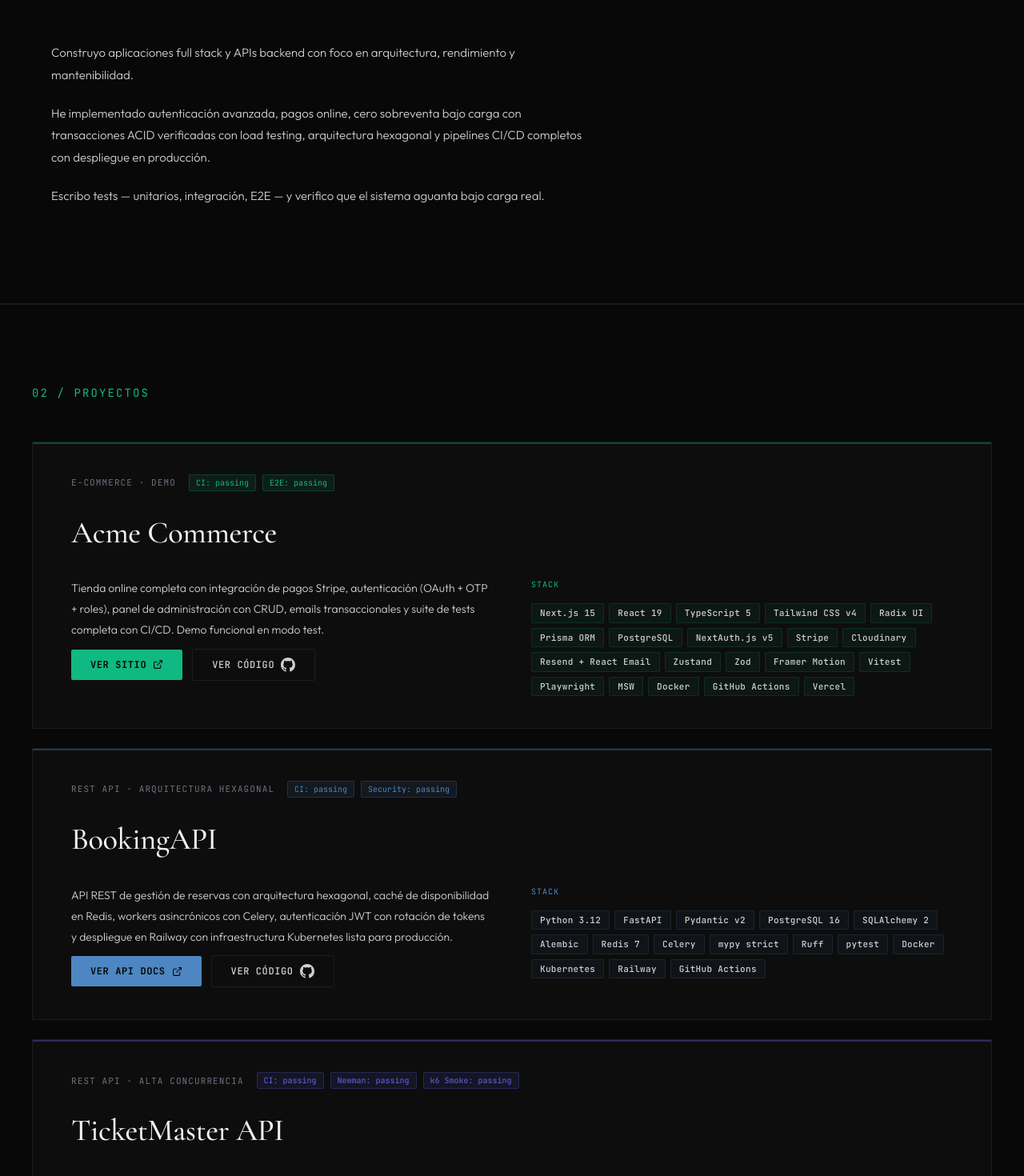
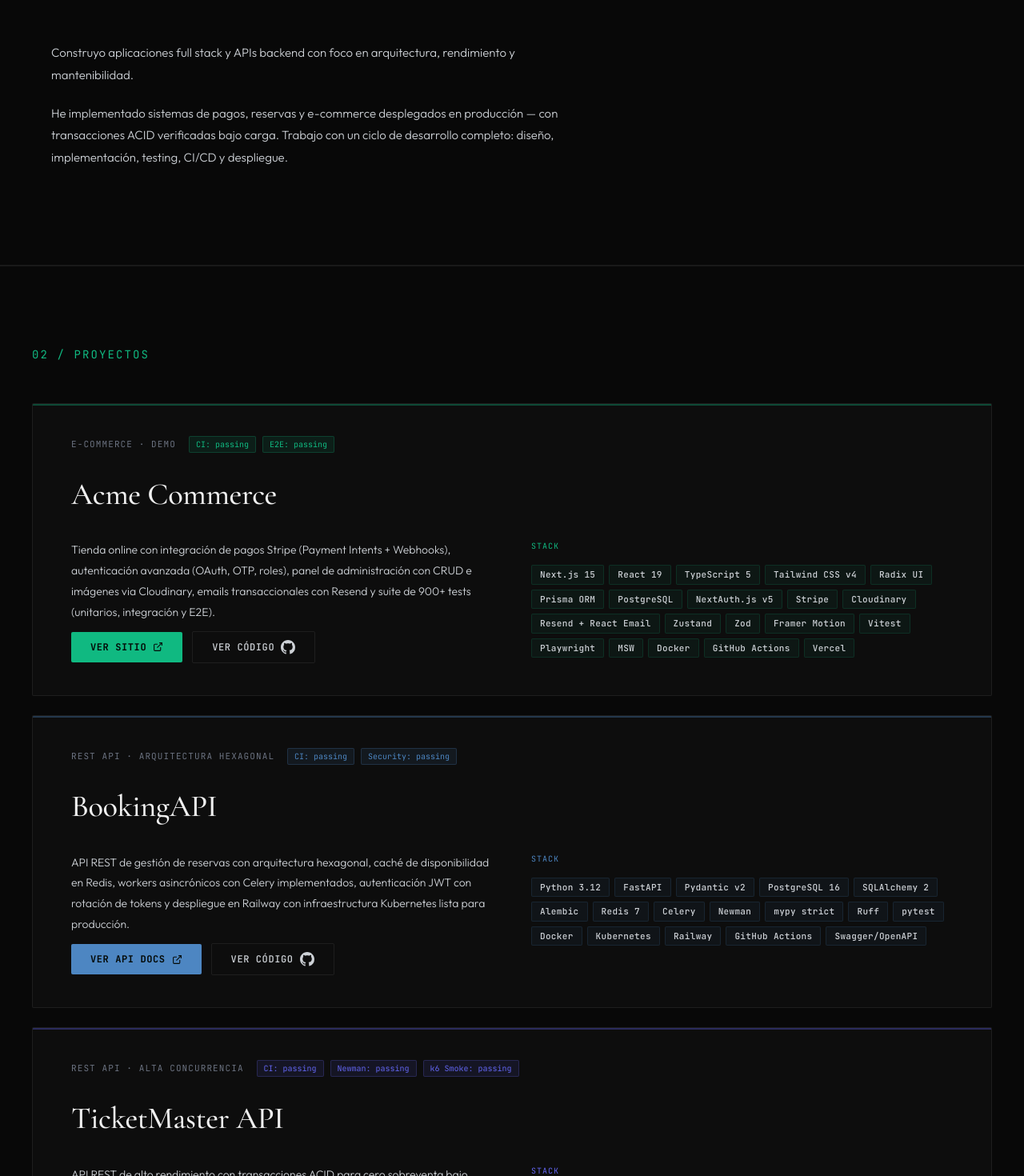
Before and after one commit to LucasBenitez7/portfolio, a Next.js app: page / in a window 1280 px wide. Shown: the part 920-2390 px from the top of the page at 80% size. Built offline with nearby package versions, Linux system fonts and the light colour scheme.

Commit message:
content: update about section and project descriptions

```diff
--- a/app/components/sections/about/About.tsx
+++ b/app/components/sections/about/About.tsx
@@ -46,21 +46,10 @@ export default function About() {
               fontWeight: 300,
             }}
           >
-            He implementado autenticación avanzada, pagos online, cero sobreventa bajo carga con
-            transacciones ACID verificadas con load testing, arquitectura
-            hexagonal y pipelines CI/CD completos con despliegue en producción.
-          </p>
-          <p
-            style={{
-              fontSize: 15,
-              color: "var(--text-secondary)",
-              lineHeight: 1.85,
-              marginBottom: 20,
-              fontWeight: 300,
-            }}
-          >
-            Escribo tests — unitarios, integración, E2E — y verifico que el
-            sistema aguanta bajo carga real.
+            He implementado sistemas de pagos, reservas y e-commerce desplegados
+            en producción — con transacciones ACID verificadas bajo carga.
+            Trabajo con un ciclo de desarrollo completo: diseño, implementación,
+            testing, CI/CD y despliegue.
           </p>
         </div>
       </div>
--- a/app/data/projects/project-list.ts
+++ b/app/data/projects/project-list.ts
@@ -6,7 +6,7 @@ export const PROJECTS = [
     url: "https://shop.lsbstack.com",
     repo: "https://github.com/LucasBenitez7/acme-commerce-starter",
     description:
-      "Tienda online completa con integración de pagos Stripe, autenticación (OAuth + OTP + roles), panel de administración con CRUD, emails transaccionales y suite de tests completa con CI/CD. Demo funcional en modo test.",
+      "Tienda online con integración de pagos Stripe (Payment Intents + Webhooks), autenticación avanzada (OAuth, OTP, roles), panel de administración con CRUD e imágenes via Cloudinary, emails transaccionales con Resend y suite de 900+ tests (unitarios, integración y E2E).",
     stack: [
       "Next.js 15",
       "React 19",
@@ -46,7 +46,7 @@ export const PROJECTS = [
     url: "https://booking.lsbstack.com/docs",
     repo: "https://github.com/LucasBenitez7/booking-api",
     description:
-      "API REST de gestión de reservas con arquitectura hexagonal, caché de disponibilidad en Redis, workers asincrónicos con Celery, autenticación JWT con rotación de tokens y despliegue en Railway con infraestructura Kubernetes lista para producción.",
+      "API REST de gestión de reservas con arquitectura hexagonal, caché de disponibilidad en Redis, workers asincrónicos con Celery implementados, autenticación JWT con rotación de tokens y despliegue en Railway con infraestructura Kubernetes lista para producción.",
     stack: [
       "Python 3.12",
       "FastAPI",
@@ -56,6 +56,7 @@ export const PROJECTS = [
       "Alembic",
       "Redis 7",
       "Celery",
+      "Newman",
       "mypy strict",
       "Ruff",
       "pytest",
@@ -63,6 +64,7 @@ export const PROJECTS = [
       "Kubernetes",
       "Railway",
       "GitHub Actions",
+      "Swagger/OpenAPI",
     ],
     /* Python yellow — mismo tono marca #3776ab */
     color: "#4d86c2",
@@ -81,7 +83,7 @@ export const PROJECTS = [
     url: "https://ticket.lsbstack.com/api/docs",
     repo: "https://github.com/LucasBenitez7/ticketmaster-api",
     description:
-      "API REST de alto rendimiento con transacciones ACID para cero sobreventa, pagos async con BullMQ, WebSockets en tiempo real y load testing verificado con k6.",
+      "API REST de alto rendimiento con transacciones ACID para cero sobreventa bajo concurrencia, pagos async con BullMQ + Redis, WebSockets en tiempo real y rate limiting por endpoint. Validado con k6 en 5 escenarios.",
     stack: [
       "NestJS",
       "TypeScript",
```
